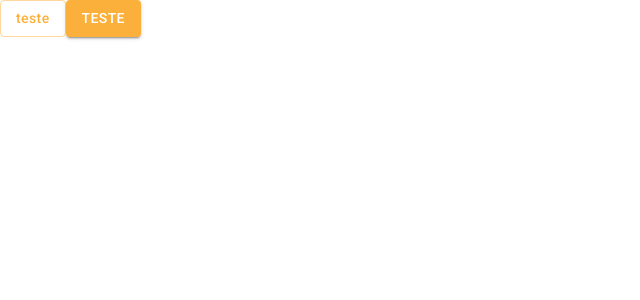
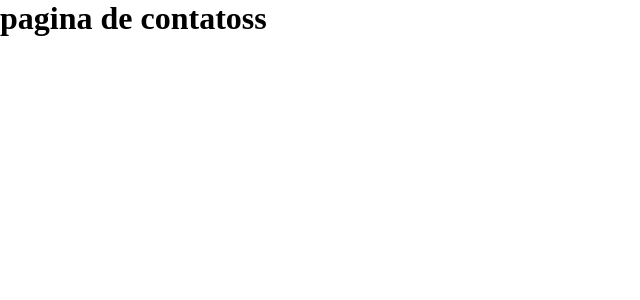
Before and after one commit to alancarloscesar/ecommerce, a React (Vite) app in the folder frontend/: page /contato in a window 1280 px wide. Shown: the top 300 px of the page, without its empty margins (0-640 px from the left). Built offline with nearby package versions, Linux system fonts and the light colour scheme.

Commit message:
Config react-router-dom for project routes

```diff
--- a/frontend/package.json
+++ b/frontend/package.json
@@ -16,7 +16,8 @@
     "@mui/icons-material": "^5.11.16",
     "@mui/material": "^5.13.0",
     "react": "^18.2.0",
-    "react-dom": "^18.2.0"
+    "react-dom": "^18.2.0",
+    "react-router-dom": "^6.11.1"
   },
   "devDependencies": {
     "@types/react": "^18.0.28",
--- a/frontend/src/main.tsx
+++ b/frontend/src/main.tsx
@@ -8,12 +8,16 @@ import '@fontsource/roboto/500.css';
 import '@fontsource/roboto/700.css';
 import { ThemeProvider } from '@mui/material';
 import { themeApp } from './themes/index.tsx';
+import { BrowserRouter } from "react-router-dom"
+import AppRoutes from './routes/index.tsx';
 
 
 ReactDOM.createRoot(document.getElementById('root') as HTMLElement).render(
   <ThemeProvider theme={themeApp}>
-    <React.StrictMode>
-      <App />
-    </React.StrictMode>
+    <BrowserRouter>
+      <React.StrictMode>
+        <AppRoutes />
+      </React.StrictMode>
+    </BrowserRouter>
   </ThemeProvider>
 )
--- /dev/null
+++ b/frontend/src/pages/InitialPage/index.tsx
@@ -0,0 +1,8 @@
+
+export default function InitialPage() {
+    return (
+        <>
+            <h1>pagina inicial</h1>
+        </>
+    )
+}
--- /dev/null
+++ b/frontend/src/pages/contato/index.tsx
@@ -0,0 +1,8 @@
+
+export default function Contato() {
+    return (
+        <>
+            <h1>pagina de contatoss</h1>
+        </>
+    )
+}
--- /dev/null
+++ b/frontend/src/routes/index.tsx
@@ -0,0 +1,14 @@
+import { Route, Routes } from "react-router-dom"
+import InitialPage from "../pages/InitialPage"
+import Contato from "../pages/contato"
+
+export default function AppRoutes() {
+    return (
+        <Routes>
+            <Route path="/" element={<InitialPage />} />
+            <Route path="/contato" element={<Contato />} />
+            <Route path="*" element={<InitialPage />} />
+
+        </Routes>
+    )
+}
```
Also changed, not shown: 1 other file (tests, documents, lock files or other folders).
